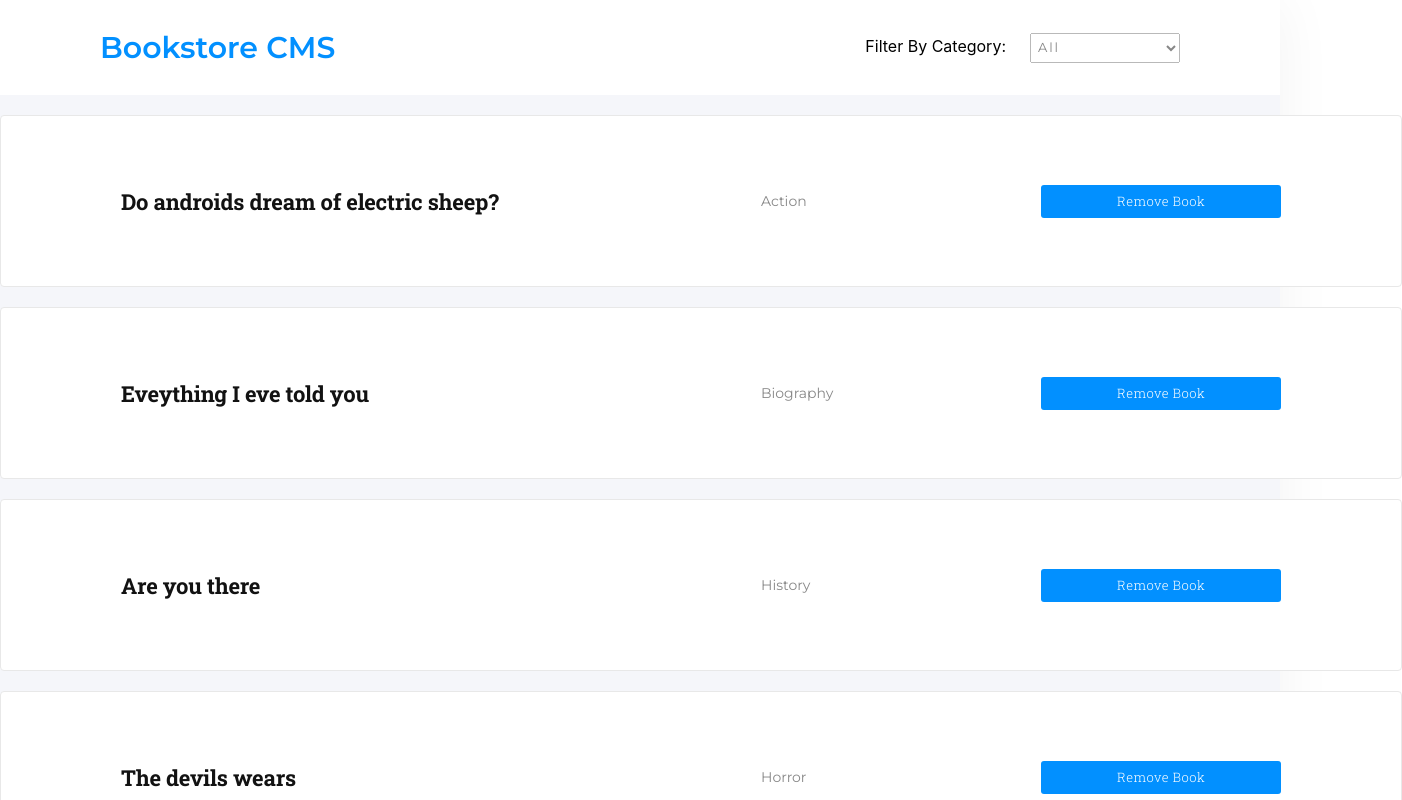
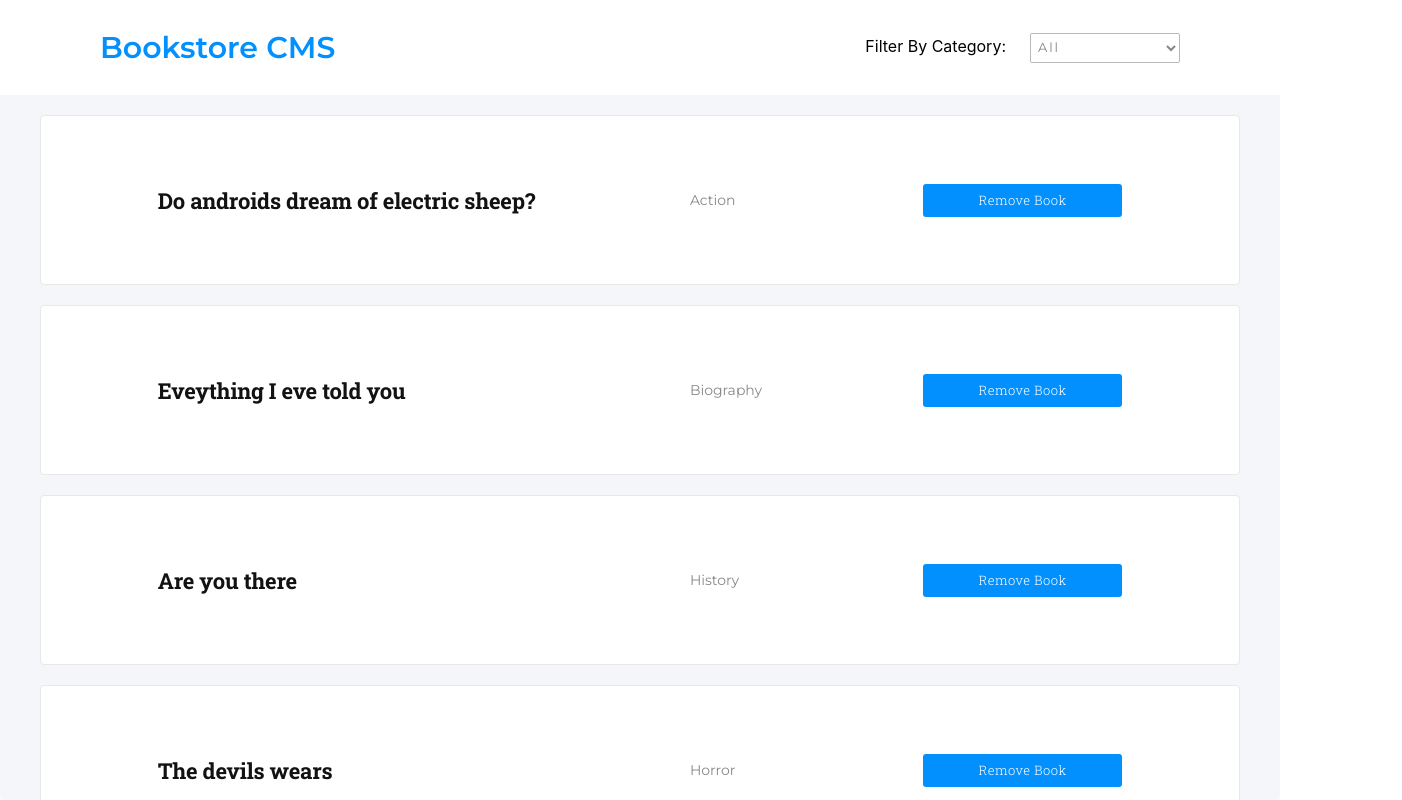
Before and after one commit to abruzy/react-bookstore, a React (Create React App) app: page / in a window 1280 px wide. Shown: the top 800 px of the page, 1402 px wide, since content can reach past the window. Built offline with nearby package versions, Linux system fonts and the light colour scheme.

Commit message:
added reset css

```diff
--- a/src/styles/scss/App.scss
+++ b/src/styles/scss/App.scss
@@ -1,7 +1,12 @@
+* {
+  margin: 0;
+  padding: 0;
+  box-sizing: border-box;
+}
+
 .panel-bg {
   width: 100%;
   height: 100vh;
-  // padding: 0 100px;
   border-radius: 4px;
   box-shadow: 0 0 60px 0 rgba(0, 0, 0, 0.05);
   background-color: #f5f6fa;
```
